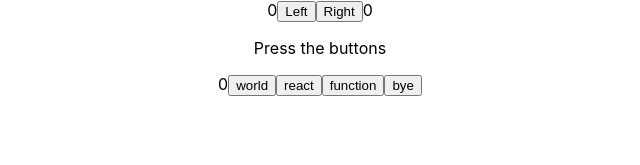
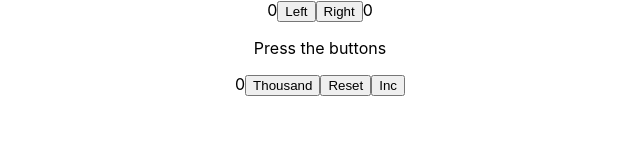
Before and after one commit to techBoolo/FullStackOpen2021-React, a React (Create React App) app: page / in a window 1280 px wide. Shown: the top 165 px of the page, without its empty margins (320-960 px from the left). Built offline with nearby package versions, Linux system fonts and the light colour scheme.

Commit message:
practical use of a function that return a function

```diff
--- a/src/App.js
+++ b/src/App.js
@@ -19,10 +19,7 @@ const  App = () =>  {
     setAll([...allClicks, 'R'])
   }
 
-  const hello = (who) => () => console.log("hello", who);
-  const bye = () => {
-    return () => console.log("bye")
-  }
+  const setToValue = (newValue) => () => setValue(newValue)
 
   return (
       <div className='App'>
@@ -38,10 +35,9 @@ const  App = () =>  {
         </div>
         <div>
           { value }
-          <Button handleClick={hello('World')} text='world' />
-          <Button handleClick={hello('React')} text='react' />
-          <Button handleClick={hello('function')} text='function' />
-          <Button handleClick={bye()} text='bye' />
+          <Button handleClick={setToValue(1000)} text='Thousand' />
+          <Button handleClick={setToValue(0)} text='Reset' />
+          <Button handleClick={setToValue(value + 1)} text='Inc' />
         </div>
       </div>
     )
```
